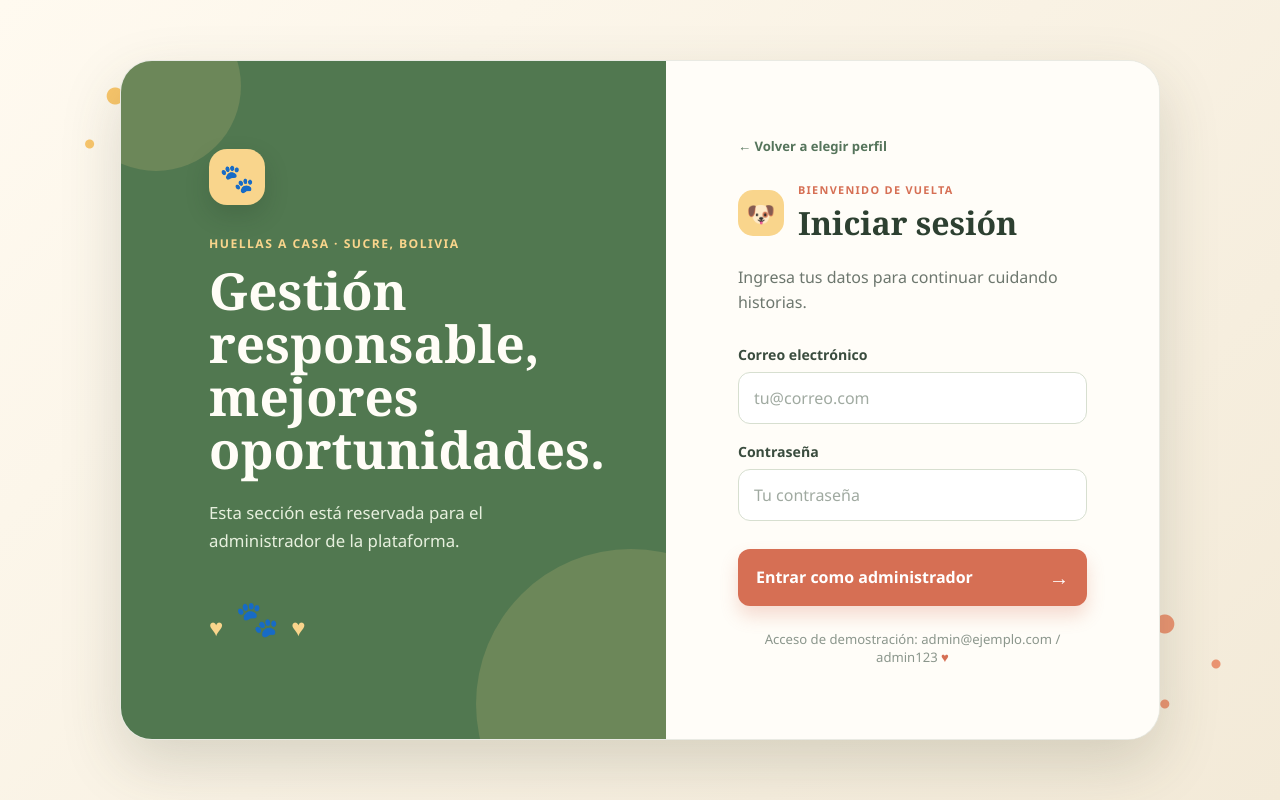
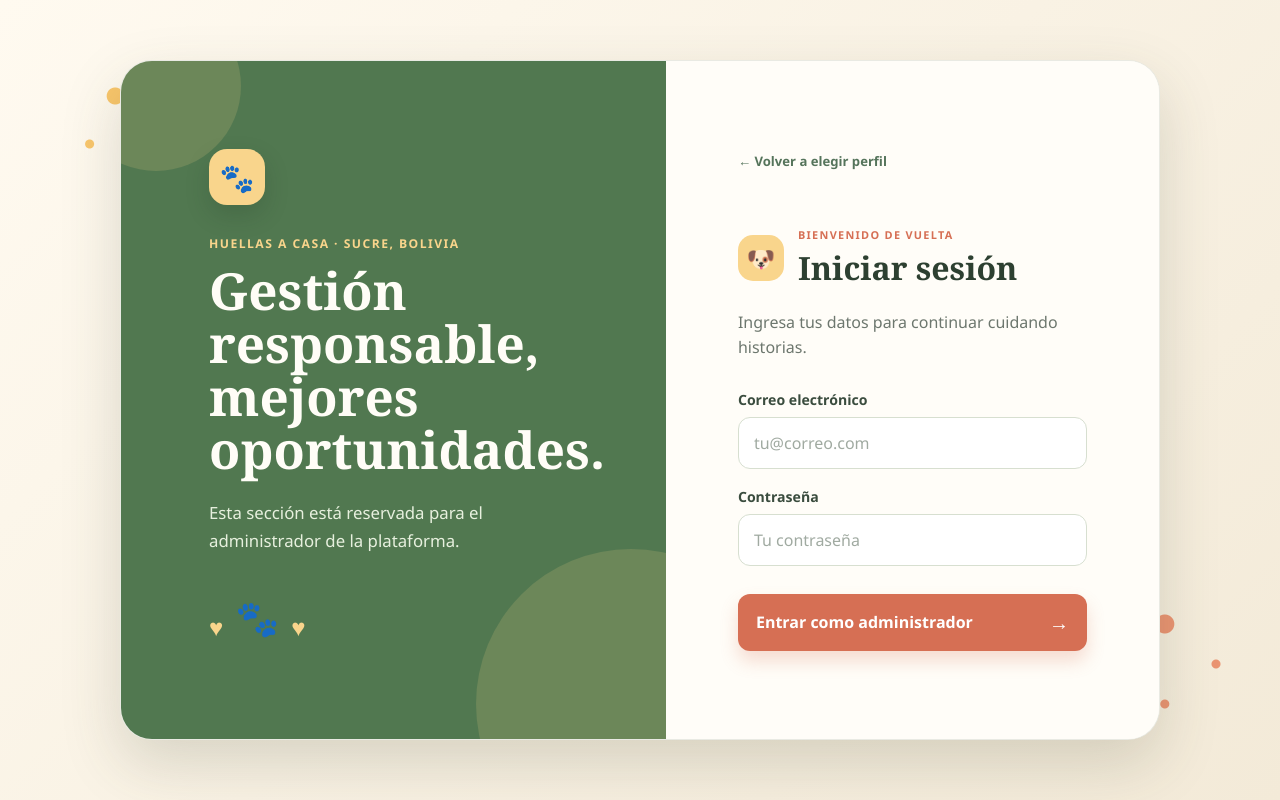
Before and after one commit to adrian-nc0/web-perros, a React (Vite) app: page /login in a window 1280 px wide. Built offline with nearby package versions, Linux system fonts and the light colour scheme; no server answers.

Commit message:
Quitar credenciales de demostración de la pantalla de acceso

```diff
--- a/src/components/auth/LoginForm.tsx
+++ b/src/components/auth/LoginForm.tsx
@@ -41,7 +41,6 @@ function LoginForm({ error, onSubmit }: LoginFormProps) {
       </div>
       {error && <p className="form-error" role="alert" aria-live="polite">{error}</p>}
       <button className="login-submit" type="submit">Entrar como administrador <span aria-hidden="true">→</span></button>
-      <p className="form-footer">Acceso de demostración: admin@ejemplo.com / admin123 <span aria-hidden="true">♥</span></p>
     </form>
   );
 }
```
